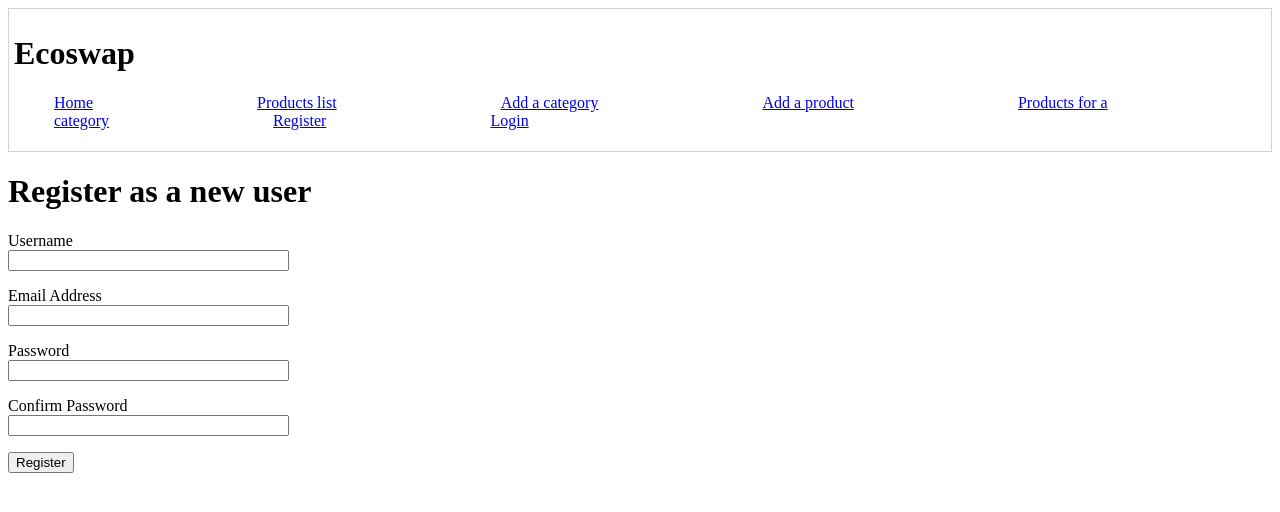
After one commit to cc-co/EcoSwap, a Flask app: page /register in a window 1280 px wide. The commit adds this page. Shown: the top 512 px of the page. Run offline with Flask 2, Linux system fonts and the light colour scheme.

Commit message:
added users, register new users, password hash, user class mitigations

```diff
--- a/new/05/app.py
+++ b/new/05/app.py
@@ -1,10 +1,11 @@
-from flask import Flask, render_template, flash, redirect
+from flask import Flask, render_template, flash, redirect, url_for, request
 from flask_sqlalchemy import SQLAlchemy
 from flask_migrate import Migrate                   # albemic
 from flask_admin import Admin                       # admin
 from flask_admin.contrib.sqla import ModelView      # admin
+from flask_login import LoginManager, current_user, login_user, logout_user, login_required
 
-from forms import NewCategoryForm, NewProductForm
+from forms import NewCategoryForm, NewProductForm, NewUserForm, LoginForm
 
 app = Flask(__name__)
 app.config['SQLALCHEMY_DATABASE_URI'] = 'sqlite:///../data/ecoswap_database.sqlite'
@@ -15,14 +16,17 @@ app.config['FLASK_ADMIN_SWATCH'] = 'cerulean'                   # theme of admin
 db = SQLAlchemy(app)
 
 migrate = Migrate(app, db)                          # albemic
+login = LoginManager(app)
+login.login_view = 'login'
 
-from models import Category, Product
+from models import Category, Product, User
 from api import api                            # api
 app.register_blueprint(api, url_prefix='/api')                  # api
 
 admin = Admin(app, name='Ecoswap', template_mode='bootstrap3')    # admin, not pretty because causes dependencies
 admin.add_view(ModelView(Category, db.session))                   # admin
 admin.add_view(ModelView(Product, db.session))                    # admin
+admin.add_view(ModelView(User, db.session))
 
 @app.route('/one_category')
 def hello_world():
@@ -34,6 +38,51 @@ def hello_world():
 def index():
     return render_template('index.html')
 
+@app.route('/login', methods=['GET', 'POST'])
+def login():
+    form = LoginForm()
+    if not form.validate_on_submit():
+        return render_template('login.html', form=form)
+
+    user = User.query.filter_by(username=form.username.data).first()
+    if user is None or not user.check_password(form.password.data):
+        flash('Invalid username or password')
+        return redirect(url_for('login'))
+
+    login_user(user)
+    return redirect(url_for('index'))
+
+# @app.route('/login', methods=['GET', 'POST'])
+# def login():
+#    form = LoginForm()
+#    if not form.validate_on_submit():
+#      return render_template('login.html', form=form)
+
+#    redir = request.args.get('next')
+#   user = User.query.filter_by(username=form.username.data).first()
+#   if user is None or not user.check_password(form.password.data):
+#        flash('Invalid username or password')
+#        if redir:
+#            return redirect(url_for(redir[1:]))
+#        return redirect(url_for('login'))
+
+#     login_user(user)
+#     if redir:
+#         return redirect(url_for(redir[1:]))
+#     return redirect(url_for('index'))
+
+@app.route('/register', methods=['GET', 'POST'])
+def newuser():
+    form=NewUserForm()
+    if not form.validate_on_submit():
+        return render_template('new_user.html', form=form)
+
+    user = User(username=form.username.data, email=form.email.data)
+    user.set_password(form.password.data)
+    db.session.add(user)
+    db.session.commit()
+    flash(f'New user {form.username.data} registered')
+    return redirect(url_for('login'))
 
 @app.route('/products')
 def list_books():
@@ -86,6 +135,9 @@ def new_product():
     return redirect('/products')
 
 
+
+
+
 @app.route('/products_for_category')
 def products_for_category():
     return render_template('products_for_category.html', categories=Category.query.all())
--- a/new/05/forms.py
+++ b/new/05/forms.py
@@ -1,6 +1,6 @@
 from flask_wtf import FlaskForm
-from wtforms import StringField, SubmitField, IntegerField
-from wtforms.validators import DataRequired
+from wtforms import StringField, SubmitField, IntegerField, PasswordField, BooleanField
+from wtforms.validators import DataRequired, EqualTo, Email
 
 
 class NewCategoryForm(FlaskForm):
@@ -12,3 +12,17 @@ class NewProductForm(FlaskForm):
     name = StringField('Name', validators=[DataRequired()])
     product_des = StringField('Product description', validators=[DataRequired()])
     submit = SubmitField('Submit')
+
+class NewUserForm(FlaskForm):
+    username=StringField('Username', validators=[DataRequired()])
+    email=StringField('Email Address', validators=[DataRequired()])
+    password = PasswordField('Password', validators=[DataRequired()])
+    confirm_password=PasswordField('Confirm Password', validators=[DataRequired(), EqualTo('password', message='Passwords need to match')])
+    submit = SubmitField('Register')
+
+class LoginForm(FlaskForm):
+
+    username=StringField('Username', validators=[DataRequired()])
+    password=PasswordField('Password', validators=[DataRequired()])
+    remember=BooleanField('Remember me')
+    submit=SubmitField('Login')
--- a/new/05/templates/base.html
+++ b/new/05/templates/base.html
@@ -13,6 +13,8 @@
                 <li><a href="/new_category">Add a category</a></li>
                 <li><a href="/new_product">Add a product</a></li>
                 <li><a href="/products_for_category">Products for a category</a></li>
+                <li><a href="/register">Register</a></li>
+                <li><a href="/login">Login</a></li>
             </ul>
         </div>
         {% with messages = get_flashed_messages() %}
--- /dev/null
+++ b/new/05/templates/new_user.html
@@ -0,0 +1,37 @@
+{% extends "base.html" %}
+
+{% block body %}
+    <h1>Register as a new user</h1>
+    <form action="" method="post" novalidate>
+        {{ form.hidden_tag() }}
+        <p>
+            {{ form.username.label }}<br>
+            {{ form.username(size=32) }}
+            {% for error in form.username.errors %}
+                <span style="color: red;">[{{ error }}]</span>
+            {% endfor %}
+        </p>
+        <p>
+            {{ form.email.label }}<br>
+            {{ form.email(size=32) }}
+            {% for error in form.email.errors %}
+                <span style="color: red;">[{{ error }}]</span>
+            {% endfor %}
+        </p>
+        <p>
+            {{ form.password.label }}<br>
+            {{ form.password(size=32) }}
+            {% for error in form.password.errors %}
+                <span style="color: red;">[{{ error }}]</span>
+            {% endfor %}
+        </p>
+        <p>
+            {{ form.confirm_password.label }}<br>
+            {{ form.confirm_password(size=32) }}
+            {% for error in form.confirm_password.errors %}
+                <span style="color: red;">[{{ error }}]</span>
+            {% endfor %}
+        </p>
+        <p>{{ form.submit() }}</p>
+    </form>
+{% endblock %}
```
Also changed, not shown: new/05/migrations/versions/120ea5fe3760_added_new_user_and_register.py (added, +35 -0 lines), new/05/migrations/versions/a8a5e8029cb1_added_email_to_user.py (added, +30 -0 lines), new/05/models.py (+25 -0 lines), new/05/templates/login.html (added, +30 -0 lines), new/data/ecoswap_database.sqlite.
